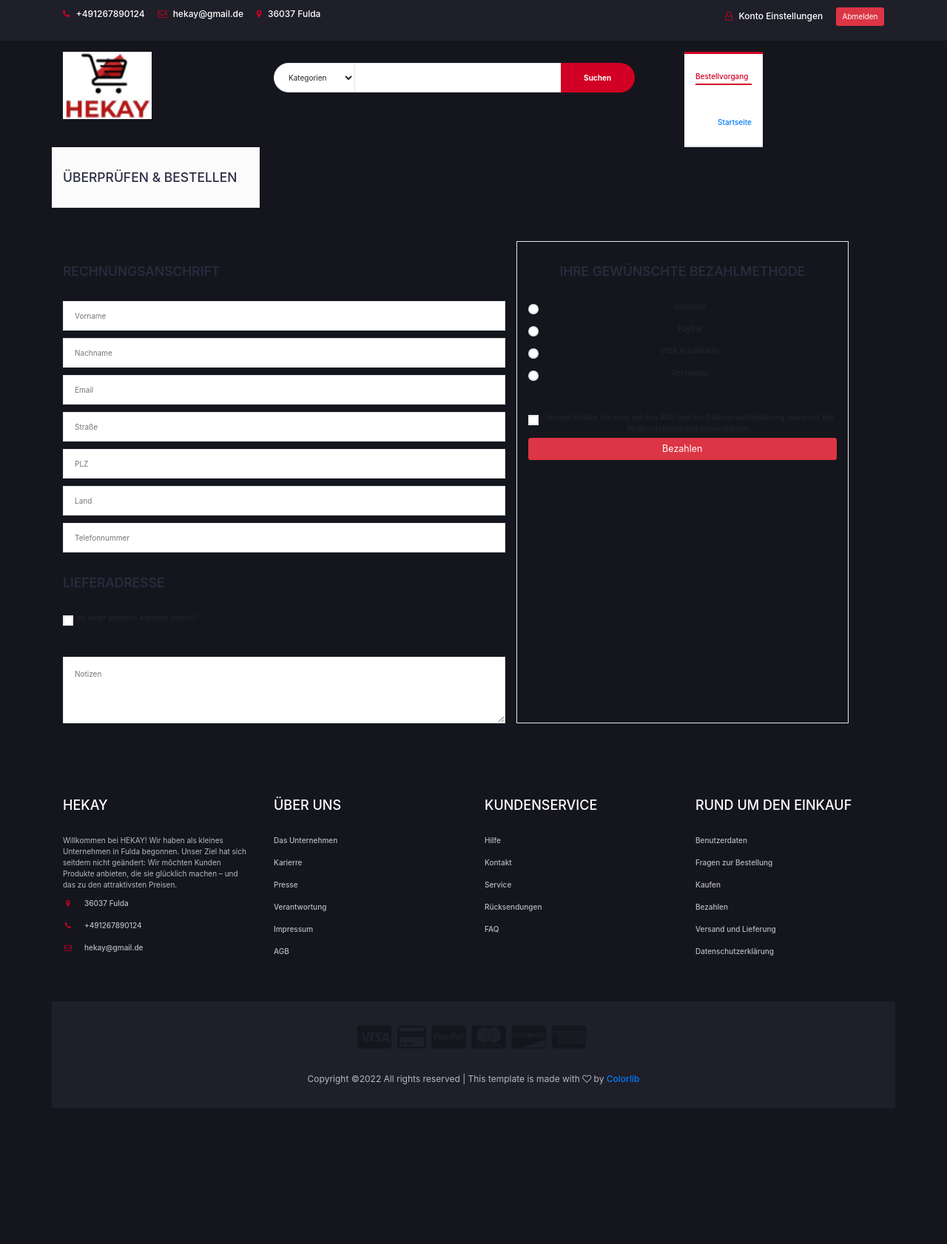
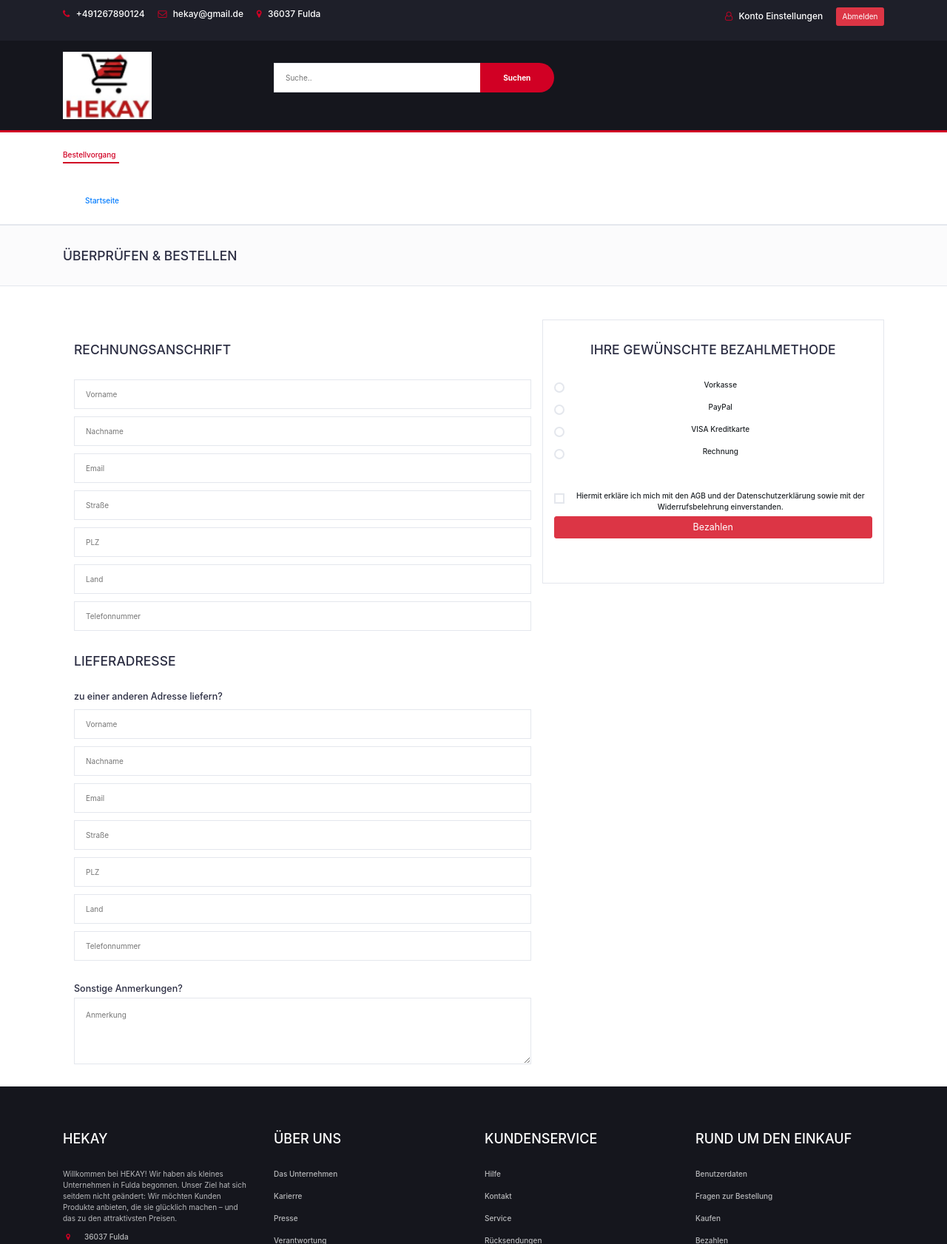
Before and after one commit to Ewaldo1/WI-Projekt-2021, a PHP site: page /checkout.php in a window 1280 px wide. Shown: the top 1682 px of the page at 74% size. Before the commit the page ends 1466 px from the top, so only its background shows below. Run offline with PHP 8.4, Linux system fonts and the light colour scheme; the visitor is signed in with stand-in values (Sample User, id 1); tables that the repository leaves empty or names only in its code hold one stand-in row (values such as "Sample post").

Commit message:
Neueste Version mit Bezahlvorgang und Suchleiste

```diff
--- a/Template/Datenbank/dbOperationen.php
+++ b/Template/Datenbank/dbOperationen.php
@@ -85,14 +85,14 @@ class dbOperationen
     }
 
     function getProductBySlug($slug, $con){
-        $sql = "SELECT ID, Titel, Beschreibung, Preis, Slug, Bild FROM produkte WHERE Slug = '".$slug."';";
+        $sql = "SELECT ID, Titel, Kurzbeschreibung, Beschreibung, Preis, Slug, Bild FROM produkte WHERE Slug = '".$slug."';";
         $result = mysqli_query($con, $sql);
         $row = mysqli_fetch_assoc($result);
         return $row;
     }
 
-    function getProductBySearch($con, $suche){
-        $sql = "SELECT ID, Titel, Beschreibung, Preis, Slug, Bild FROM produkte WHERE Titel LIKE '%$suche%';";
+    function getProductBySearch($con, $suche){ // Es werden die Produkte selektiert, die zu der Eingabe in der Suchleiste passen oder einen Teil davon (%...%) im Titel beinhalten
+        $sql = "SELECT ID, Titel, Kurzbeschreibung, Beschreibung, Preis, Slug, Bild FROM produkte WHERE Titel LIKE '%$suche%';";
         $result = mysqli_query($con, $sql);
         if($result === false) {
             return [];
@@ -101,7 +101,7 @@ class dbOperationen
         while($row = $result->fetch_assoc()){
             $items[] = $row;
         }
-        if(empty($items)) { ?>
+        if(empty($items)) { ?> <!-- wenn kein passender Eintrag zur Suche gefunden wird -->
             <div class="alert alert-info"> <strong><?php echo "Kein passender Eintrag zu Ihrer Suche gefunden."?></strong></div> <?php
         } else {
             return $items;
--- a/Template/HeaderHEKAY.php
+++ b/Template/HeaderHEKAY.php
@@ -44,7 +44,6 @@
 
     </head>
 <body>
-
 <!-- HEADER -->
 <header>
     <!-- TOP HEADER -->
@@ -77,21 +76,23 @@
                         </a>
                     </div>
                 </div>
-						<!-- /LOGO -->
-
-						<!-- SEARCH BAR -->
                 <div class="col-md-6">
                     <div class="header-search">
-								<form>
-									<select class="input-select">
-										<option value="0">Kategorien</option>
-										<option value="1">Laptop</option>
-										<option value="1">Smartphone</option>
-										<option value="1">Fernseher</option>
-									</select>
-									<input class="input" placeholder="">
-									<button class="search-btn">Suchen</button>
+                    <form action="action_page.php">
+                        <input class="input" type="text" placeholder="Suche.." name="search">
+                        <button class="search-btn"  name ="produktSuchen">Suchen</button>
                      </form>
                     </div>
                 </div>
-						<!-- /SEARCH BAR -->
+
+            </div>
+        </div>
+        <!-- /ACCOUNT -->
+    </div>
+    <!-- row -->
+    </div>
+    <!-- container -->
+    </div>
+    <!-- /MAIN HEADER -->
+</header>
+<!-- /HEADER -->
--- a/Template/checkout.php
+++ b/Template/checkout.php
@@ -62,7 +62,7 @@ if (empty($warenkorbInhalte)){
 <div class="section">
     <!-- container -->
     <div class="container">
-        <form action = "checkout.php" method = "post" class="needs-validation" novalidate>
+        <form action ="checkout.php" method ="post" class="was-validated>
             <div class="row">
                 <div class="col-md-7">
                     <!-- Billing Details -->
@@ -95,38 +95,33 @@ if (empty($warenkorbInhalte)){
                     <!-- /Billing Details -->
                     <!-- Shiping Details -->
                     <div class="shiping-details">
-                    <form action = "checkout.php" method = "post" class="needs-validation" novalidate>
                             <div class="section-title">
                                 <h3 class="title">Lieferadresse</h3>
                             </div>
-                    <div class="input-checkbox">
-                        <input type="checkbox" id="shiping-address">
                                 <label for="shiping-address">
-                            <span></span>
-                            zu einer anderen Adresse liefern?
+                                    <h5>zu einer anderen Adresse liefern?</h5>
                                 </label>
                                 <div class="caption">
                                     <div class="form-group">
-                                <input class="input" type="text" name="first-name" placeholder="Vorname" required>
+                                        <input class="input" type="text" name="first-name" placeholder="Vorname">
                                     </div>
                                     <div class="form-group">
-                                <input class="input" type="text" name="last-name" placeholder="Nachname" required>
+                                        <input class="input" type="text" name="last-name" placeholder="Nachname">
                                     </div>
                                     <div class="form-group">
-                                <input class="input" type="email" name="email" placeholder="Email" required>
+                                        <input class="input" type="email" name="email" placeholder="Email">
                                     </div>
                                     <div class="form-group">
-                                <input class="input" type="text" name="address" placeholder="Straße" required>
+                                        <input class="input" type="text" name="address" placeholder="Straße">
                                     </div>
                                     <div class="form-group">
-                                <input class="input" type="text" name="city" placeholder="PLZ" required>
+                                        <input class="input" type="text" name="city" placeholder="PLZ">
                                     </div>
                                     <div class="form-group">
-                                <input class="input" type="text" name="country" placeholder="Land" required>
+                                        <input class="input" type="text" name="country" placeholder="Land">
                                     </div>
                                     <div class="form-group">
-                                <input class="input" type="tel" name="tel" placeholder="Telefonnummer" required>
-                            </div>
+                                        <input class="input" type="tel" name="tel" placeholder="Telefonnummer">
                                     </div>
                                 </div>
                     </div>
@@ -134,19 +129,19 @@ if (empty($warenkorbInhalte)){
 
                     <!-- Order notes -->
                     <div class="order-notes">
-                    <textarea class="input" placeholder="Notizen"></textarea>
+                        <h5>Sonstige Anmerkungen?</h5>
+                        <textarea class="input" placeholder="Anmerkung"></textarea>
                     </div>
                     <!-- /Order notes -->
                 </div>
                 <!-- Order Details -->
                 <div class="col-md-5 order-details">
-                <form action = "checkout.php" method = "post" class="needs-validation" novalidate>
                         <div class="section-title text-center">
                             <h3 class="title">Ihre gewünschte Bezahlmethode</h3>
 
                             <div class="payment-method">
                                 <div class="input-radio">
-                            <input type="radio" name="payment" id="payment-1">
+                                    <input type="radio" id="payment-1" name="payment" required>
                                     <label for="payment-1">
                                         <span></span>
                                         Vorkasse
@@ -156,7 +151,7 @@ if (empty($warenkorbInhalte)){
                                     </div>
                                 </div>
                                 <div class="input-radio">
-                            <input type="radio" name="payment" id="payment-2">
+                                    <input type="radio" id="payment-2" name="payment" required>
                                     <label for="payment-2">
                                         <span></span>
                                         PayPal
@@ -166,7 +161,7 @@ if (empty($warenkorbInhalte)){
                                     </div>
                                 </div>
                                 <div class="input-radio">
-                            <input type="radio" name="payment" id="payment-3">
+                                    <input type="radio" id="payment-3" name="payment" required>
                                     <label for="payment-3">
                                         <span></span>
                                         VISA Kreditkarte
@@ -176,7 +171,7 @@ if (empty($warenkorbInhalte)){
                                     </div>
                                 </div>
                                 <div class="input-radio">
-                            <input type="radio" name="payment" id="payment-4" required>
+                                    <input type="radio" id="payment-4" name="payment" required>
                                     <label for="payment-4">
                                         <span></span>
                                         Rechnung
@@ -194,7 +189,7 @@ if (empty($warenkorbInhalte)){
                                 </label>
                             </div>
                             <!--<a href="bezahlt.php" class="primary-btn order-submit">Kaufen</a>-->
-                    <button class="btn btn-danger btn-lg btn-block"  name ="bezahlen">Bezahlen</button>
+                            <button class="btn btn-danger btn-lg btn-block" type="submit" name ="bezahlen">Bezahlen</button>
                         </div>
                 </div>
                 <!-- /Order Details -->
@@ -207,13 +202,6 @@ if (empty($warenkorbInhalte)){
 
 <?php
 if(isset($_POST['bezahlen'])){
-    $vorname = $_POST["first-name"];
-    $nachname = $_POST["last-name"];
-    $email = $_POST["email"];
-    $adresse = $_POST["address"];
-    $plz = $_POST["city"];
-    $land = $_POST["country"];
-    $telnummer = $_POST["tel"];
     header("Location: bezahlt.php");
 }
 ?>
--- a/Template/login.php
+++ b/Template/login.php
@@ -43,7 +43,7 @@
 </div>
 <!-- /BREADCRUMB -->
 <section class="container">
-    <form action = "login.php" method = "post" class="needs-validation" novalidate>
+    <form action = "login.php" method = "post" class="needs-validation" novalidate> <!-- Eingaben werden auf Vollständigkeit geprüft, wenn Feld unausgefüllt, dann Fehler -->
         <div class="card">
             <div class="card-body">
                 <div class="form-group">
```
Also changed, not shown: Template/action_page.php (+7 -10 lines), Template/bezahlt.php (+48 -1 lines), Template/headerStartSeite.php (+15 -3 lines). Lines whose indentation alone changed are shown as unchanged.
